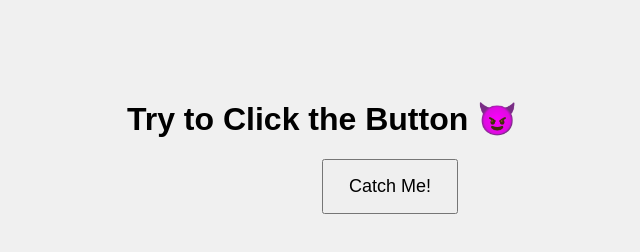
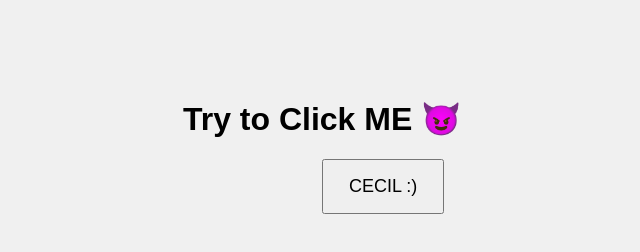
Before and after one commit to cecilrani/LOVE, a plain HTML site: page index.html in a window 1280 px wide. Shown: the whole page, without its empty margins (318-958 px from the left). Drawn offline with Linux system fonts and the light colour scheme.

Commit message:
Update index.html

```diff
--- a/index.html
+++ b/index.html
@@ -6,9 +6,9 @@
 </head>
 <body>
 
-<h1>Try to Click the Button 😈</h1>
+<h1>Try to Click ME 😈</h1>
 
-<button id="runBtn">Catch Me!</button>
+<button id="runBtn">CECIL :)</button>
 
 <p id="message"></p>
 
```
